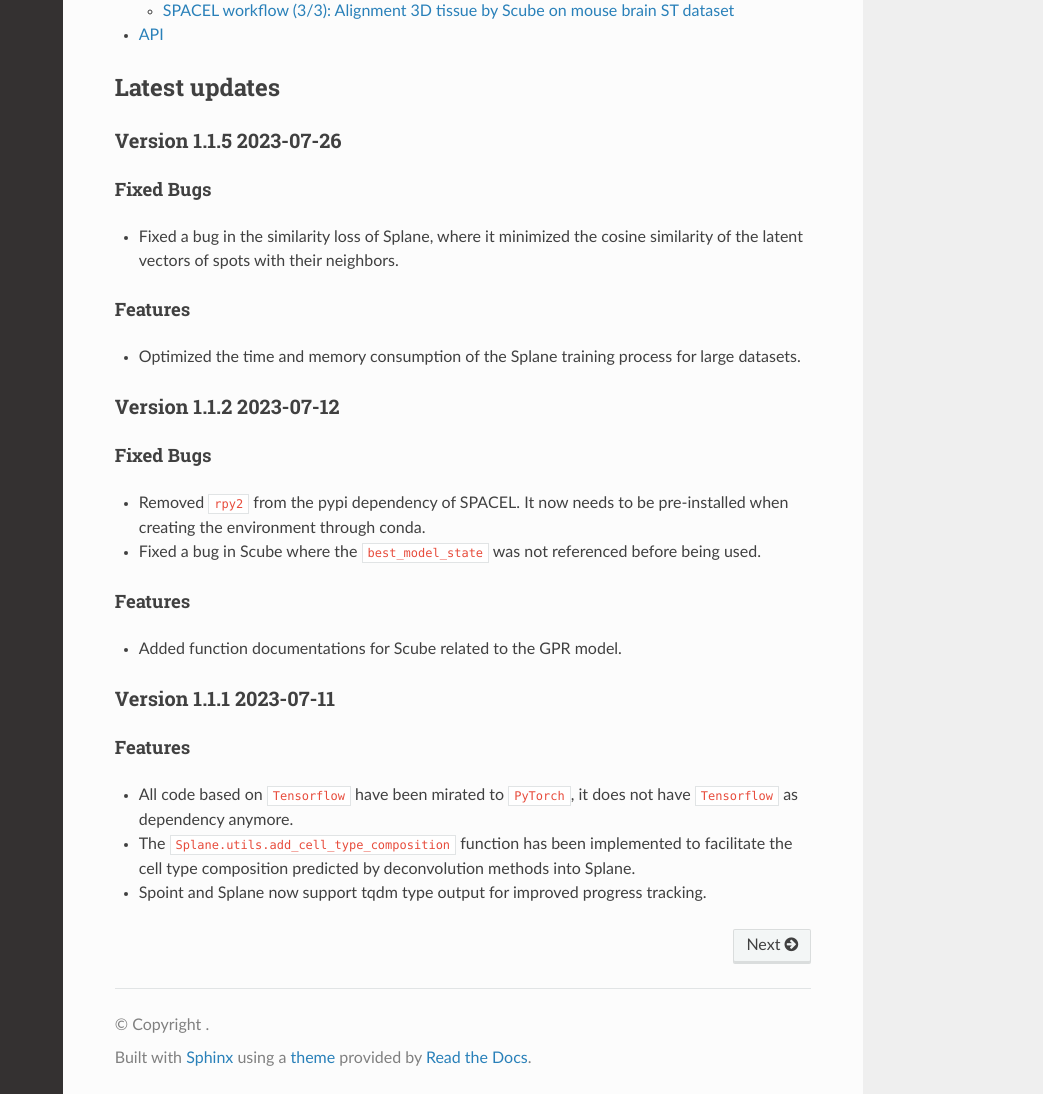
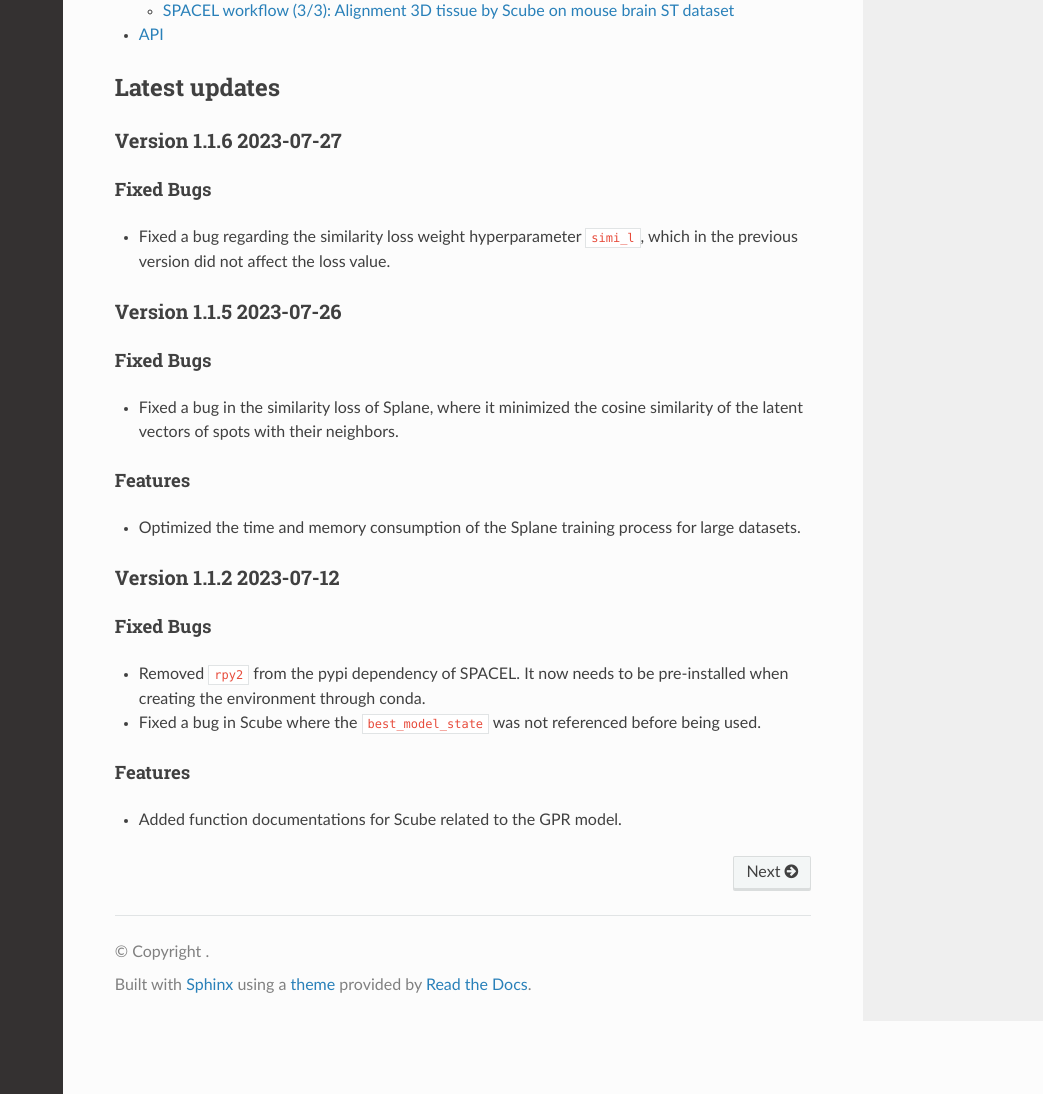
Before and after one commit to QuKunLab/SPACEL, a Sphinx documentation site: the page built from docs/index.md, in a window 1280 px wide and 1400 px high, scrolled down 1118 px, cut to the strip 306-1400 px from the top of the window. Shown: the whole strip, without its empty margins (237-1280 px from the left). Built offline with Sphinx 7.4.7 and the Read the Docs theme 2.0.0, drawn with Linux system fonts in a browser that asks for light colours; pages that are not in the unit, such as notebooks, are missing from menus.

Commit message:
fix simi_l

````diff
--- a/SPACEL/_version.py
+++ b/SPACEL/_version.py
@@ -1,3 +1,3 @@
 import os
 
-__version__ = "1.1.5"
+__version__ = "1.1.6"
--- a/docs/conf.py
+++ b/docs/conf.py
@@ -11,8 +11,8 @@ from SPACEL import Scube
 project = 'SPACEL'
 author = 'Hao Xu'
 
-release = '1.1.5'
-version = '1.1.5'
+release = '1.1.6'
+version = '1.1.6'
 
 # -- General configuration
 exclude_patterns = ['_build', '.DS_Store', '**.ipynb_checkpoints']
--- a/docs/index.md
+++ b/docs/index.md
@@ -27,6 +27,10 @@ SPACEL (**SP**atial **A**rchitecture **C**haracterization by d**E**ep **L**earni
 * {doc}`API <api>`
 
 ## Latest updates
+### Version 1.1.6 2023-07-27
+#### Fixed Bugs
+- Fixed a bug regarding the similarity loss weight hyperparameter `simi_l`, which in the previous version did not affect the loss value.
+
 ### Version 1.1.5 2023-07-26
 #### Fixed Bugs
 - Fixed a bug in the similarity loss of Splane, where it minimized the cosine similarity of the latent vectors of spots with their neighbors.
@@ -40,12 +44,6 @@ SPACEL (**SP**atial **A**rchitecture **C**haracterization by d**E**ep **L**earni
 #### Features
 - Added function documentations for Scube related to the GPR model.
 
-### Version 1.1.1 2023-07-11
-#### Features
-* All code based on `Tensorflow` have been mirated to `PyTorch`, it does not have `Tensorflow` as dependency anymore.
-* The `Splane.utils.add_cell_type_composition` function has been implemented to facilitate the cell type composition predicted by deconvolution methods into Splane.
-* Spoint and Splane now support tqdm type output for improved progress tracking.
-
 ```{toctree}
 :hidden: true
 :maxdepth: 1
````
Also changed, not shown: README.md (+4 -6 lines), 1 other file.
